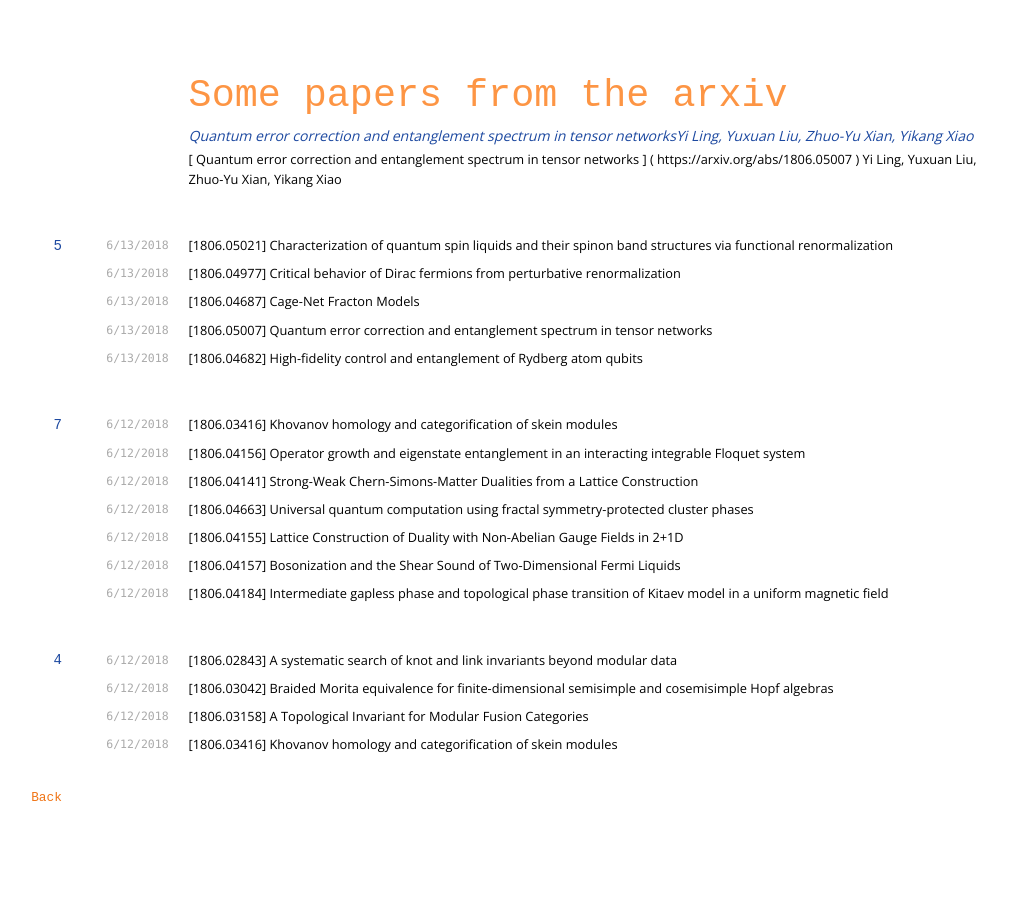
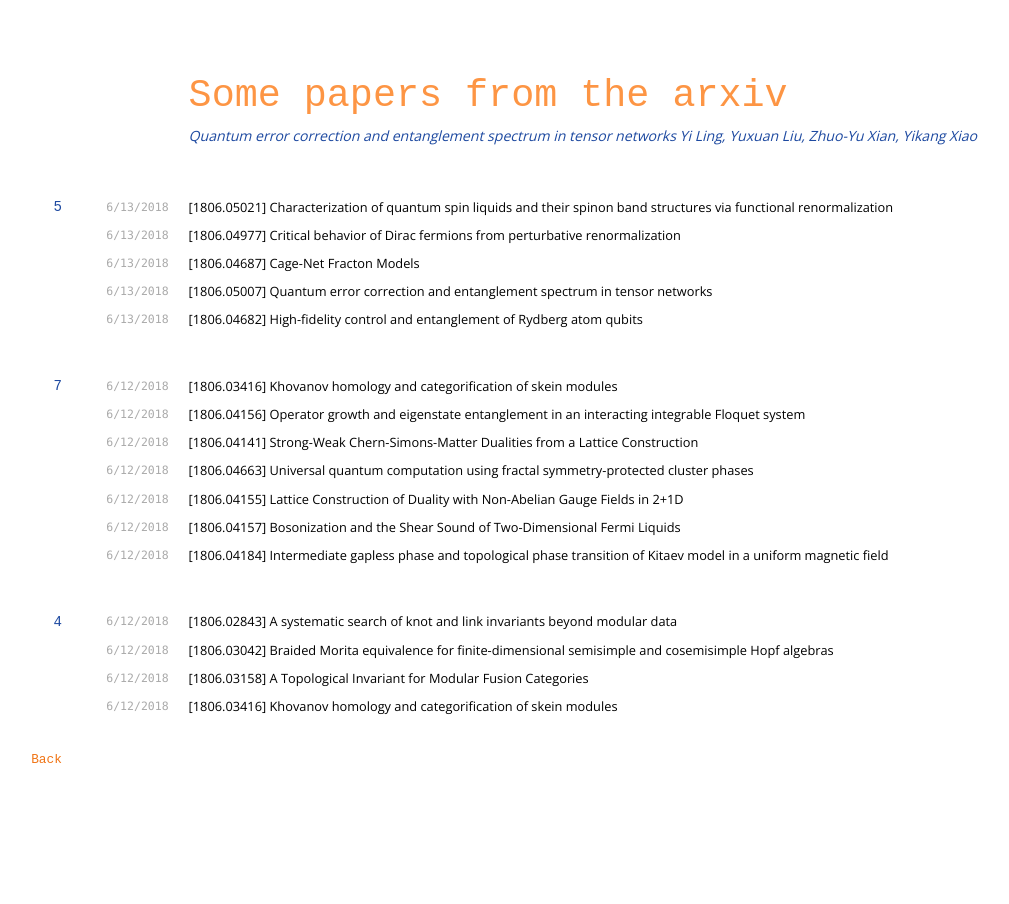
Before and after one commit to davidaasen/davidaasen.github.io, a Jekyll site: the page built from refsprime.md, in a window 1280 px wide. Shown: the whole page, without its empty margins (141-1150 px from the left). Built offline with Jekyll 4.4.1, drawn with Linux system fonts in a browser that asks for light colours; nearby versions of some CDN libraries.

Commit message:
Update refsprime.md

```diff
--- a/refsprime.md
+++ b/refsprime.md
@@ -5,14 +5,7 @@ title: some referencess
 
 # Some papers from the arxiv
 
-[Quantum error correction and entanglement spectrum in tensor networks](https://arxiv.org/abs/1806.05007)Yi Ling, Yuxuan Liu, Zhuo-Yu Xian, Yikang Xiao
-
-[
-Quantum error correction and entanglement spectrum in tensor networks
-]
-(
-https://arxiv.org/abs/1806.05007
-)
+[Quantum error correction and entanglement spectrum in tensor networks](https://arxiv.org/abs/1806.05007)
 Yi Ling, Yuxuan Liu, Zhuo-Yu Xian, Yikang Xiao
 
 ## 5
```
